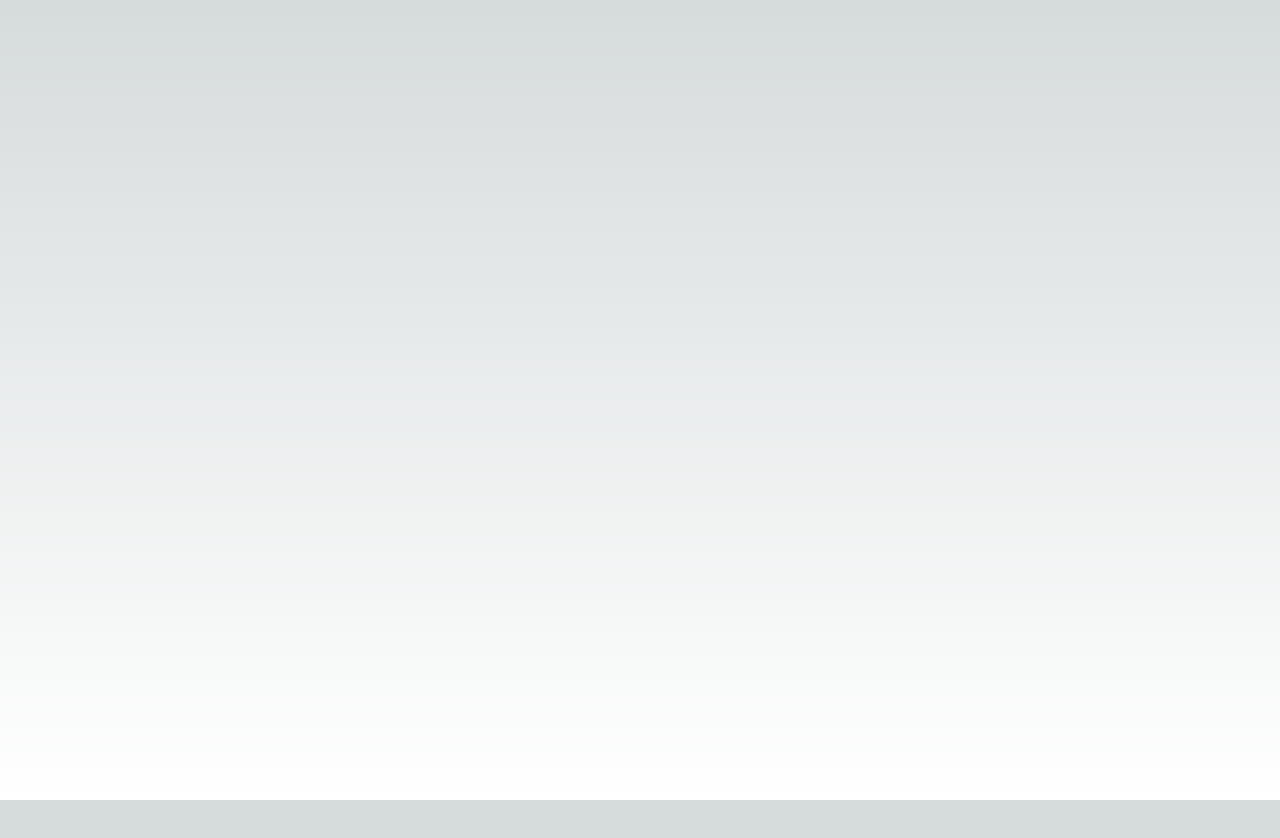
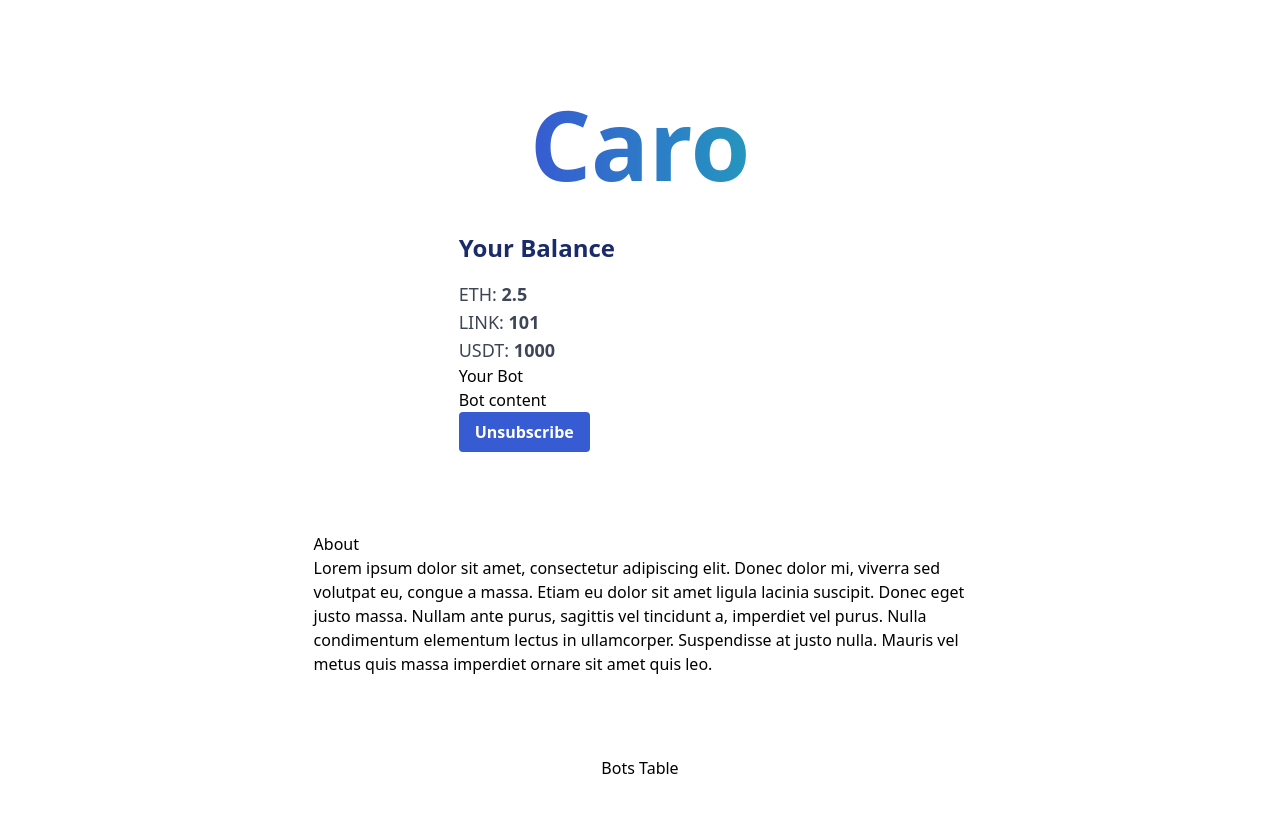
Before and after one commit to iljacorp/caro-frontend, a Next.js app: page / in a window 1280 px wide. Shown: the top 838 px of the page. Before the commit the page ends 800 px from the top, so only its background shows below. Built offline with nearby package versions, Linux system fonts and the light colour scheme.

Commit message:
Added basic structure. Started styling components. Added tailwind colors

```diff
--- /dev/null
+++ b/src/components/common/Button.tsx
@@ -0,0 +1,19 @@
+import { MouseEventHandler } from 'react';
+
+type ButtonProps = {
+  onClick: MouseEventHandler<HTMLButtonElement>;
+  children: string;
+};
+
+function Button({ onClick, children }: ButtonProps) {
+  return (
+    <button
+      onClick={onClick}
+      className='bg-primary text-white font-semibold py-2 px-4 rounded'
+    >
+      {children}
+    </button>
+  );
+}
+
+export default Button;
--- /dev/null
+++ b/src/components/containers/About.tsx
@@ -0,0 +1,17 @@
+function About() {
+  return (
+    <div className='w-3/5 mt-20'>
+      <h1>About</h1>
+      <p>
+        Lorem ipsum dolor sit amet, consectetur adipiscing elit. Donec dolor mi,
+        viverra sed volutpat eu, congue a massa. Etiam eu dolor sit amet ligula
+        lacinia suscipit. Donec eget justo massa. Nullam ante purus, sagittis
+        vel tincidunt a, imperdiet vel purus. Nulla condimentum elementum lectus
+        in ullamcorper. Suspendisse at justo nulla. Mauris vel metus quis massa
+        imperdiet ornare sit amet quis leo.
+      </p>
+    </div>
+  );
+}
+
+export default About;
--- /dev/null
+++ b/src/components/containers/Balance.tsx
@@ -0,0 +1,33 @@
+const MOCKED_BALANCE = [
+  { name: 'ETH', amount: 2.5 },
+  { name: 'LINK', amount: 101 },
+  { name: 'USDT', amount: 1000 },
+];
+
+const CurrencyDisplay = (props: { currency: string; amount: number }) => {
+  const { currency, amount } = props;
+  return (
+    <p className='text-lg text-secondary-text'>
+      {currency}: <span className='font-bold'>{amount}</span>
+    </p>
+  );
+};
+
+function Balance() {
+  return (
+    <div>
+      <h2 className='text-2xl font-semibold mb-4 text-primary-text'>
+        Your Balance
+      </h2>
+      {MOCKED_BALANCE.map((currency) => (
+        <CurrencyDisplay
+          key={currency.name}
+          currency={currency.name}
+          amount={currency.amount}
+        />
+      ))}
+    </div>
+  );
+}
+
+export default Balance;
--- /dev/null
+++ b/src/components/containers/BotsTable.tsx
@@ -0,0 +1,9 @@
+function BotsTable() {
+  return (
+    <div className='mt-20'>
+      <h1>Bots Table</h1>
+    </div>
+  );
+}
+
+export default BotsTable;
--- /dev/null
+++ b/src/components/containers/Header.tsx
@@ -0,0 +1,12 @@
+function Header() {
+  return (
+    <div>
+      {/* the h1 is the header of the homepage. It displays the title of the product. It should be nice and big. Genereate the tailwind classes */}
+      <h1 className='text-8xl font-extrabold text-transparent text-8xl bg-clip-text bg-gradient-to-r from-primary to-secondary'>
+        Caro
+      </h1>
+    </div>
+  );
+}
+
+export default Header;
--- /dev/null
+++ b/src/components/containers/Overview.tsx
@@ -0,0 +1,13 @@
+import Balance from './Balance';
+import SubscribedBot from './SubscribedBot';
+
+function Overview() {
+  return (
+    <div className='w-1/3 mt-10'>
+      <Balance />
+      <SubscribedBot />
+    </div>
+  );
+}
+
+export default Overview;
--- /dev/null
+++ b/src/components/containers/SubscribedBot.tsx
@@ -0,0 +1,13 @@
+import Button from '../common/Button';
+
+function SubscribedBot() {
+  return (
+    <div>
+      <h1>Your Bot</h1>
+      <p>Bot content</p>
+      <Button onClick={() => console.log('unsubscribe')}>Unsubscribe</Button>
+    </div>
+  );
+}
+
+export default SubscribedBot;
--- a/src/pages/index.tsx
+++ b/src/pages/index.tsx
@@ -1,3 +1,17 @@
-export default function Home() {
-  return <main className='flex min-h-screen flex-col items-center p-24'></main>;
+import Header from '@/components/containers/Header';
+import Overview from '@/components/containers/Overview';
+import BotsTable from '@/components/containers/BotsTable';
+import About from '@/components/containers/About';
+
+function Home() {
+  return (
+    <main className='flex min-h-screen flex-col items-center p-24'>
+      <Header />
+      <Overview />
+      <About />
+      <BotsTable />
+    </main>
+  );
 }
+
+export default Home;
--- a/src/styles/globals.css
+++ b/src/styles/globals.css
@@ -2,26 +2,6 @@
 @tailwind components;
 @tailwind utilities;
 
-:root {
-  --foreground-rgb: 0, 0, 0;
-  --background-start-rgb: 214, 219, 220;
-  --background-end-rgb: 255, 255, 255;
+body {
+  background-color: white;
 }
-/*
-@media (prefers-color-scheme: dark) {
-  :root {
-    --foreground-rgb: 255, 255, 255;
-    --background-start-rgb: 0, 0, 0;
-    --background-end-rgb: 0, 0, 0;
-  }
-} */
-
-body {
-  color: rgb(var(--foreground-rgb));
-  background: linear-gradient(
-      to bottom,
-      transparent,
-      rgb(var(--background-end-rgb))
-    )
-    rgb(var(--background-start-rgb));
-}
--- a/tailwind.config.js
+++ b/tailwind.config.js
@@ -7,12 +7,13 @@ module.exports = {
   ],
   theme: {
     extend: {
-      backgroundImage: {
-        'gradient-radial': 'radial-gradient(var(--tw-gradient-stops))',
-        'gradient-conic':
-          'conic-gradient(from 180deg at 50% 50%, var(--tw-gradient-stops))',
+      colors: {
+        primary: '#375bd2',
+        secondary: '#2596be',
+        'primary-text': '#1a2b6b',
+        'secondary-text': '#3d4556',
       },
     },
   },
   plugins: [],
-}
+};
```
